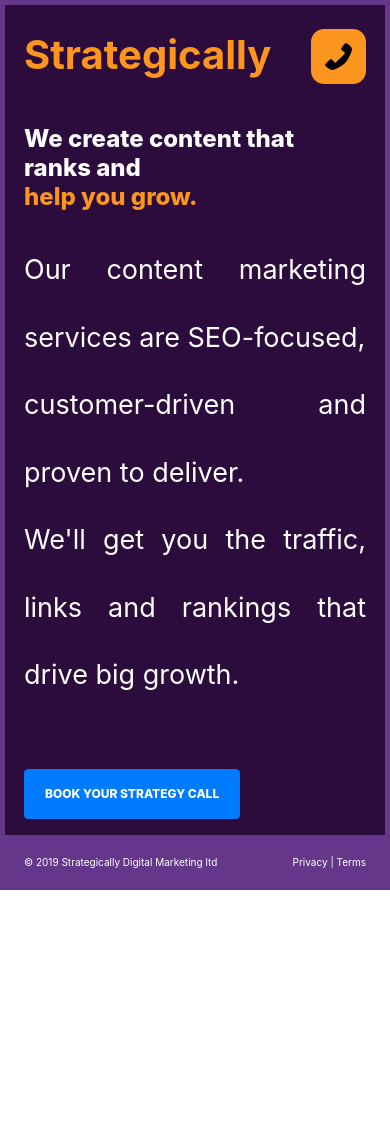
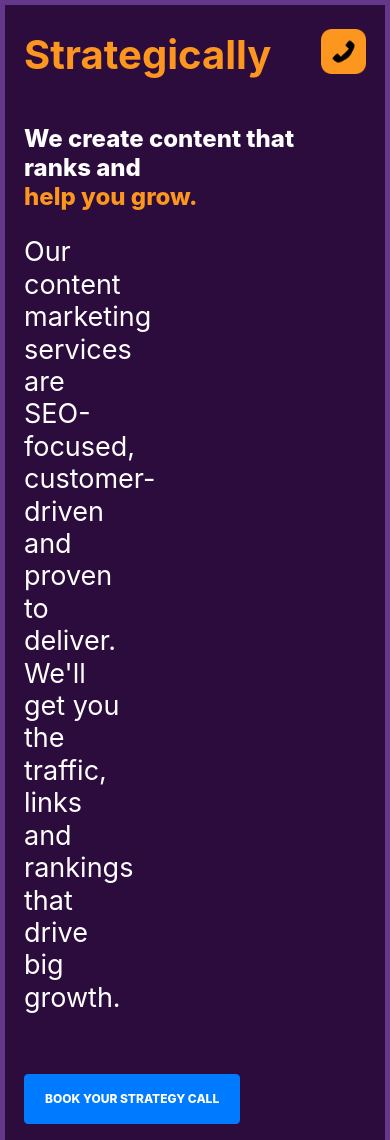
Before and after one commit to strategically/starter, a Gatsby site: page / in a window 390 px wide. Shown: the top 1140 px of the page. Before the commit the page ends 890 px from the top, so only its background shows below. Built offline with nearby package versions, Linux system fonts and the light colour scheme; Gatsby itself is replaced by a stand-in of ours.

Commit message:
resize phone icon

```diff
--- a/src/components/navigation.js
+++ b/src/components/navigation.js
@@ -11,7 +11,7 @@ const LinkStyle = {
 const Navigation = () => (
     <div>
         <Link to="/contact" style={ LinkStyle }>
-            <img src={phoneicon} alt="phone-icon" height="55" width="55"/>
+            <img src={phoneicon} alt="phone-icon" height="45" width="45"/>
         </Link>
 
         {/* <Link to="/" style={{textDecoration: `none`, color: `white`, marginLeft: `16px`}} >
--- a/src/pages/index.js
+++ b/src/pages/index.js
@@ -15,11 +15,11 @@ const IndexPage = ({ data }) => (
                 <span id="line1">We create content that ranks and</span><br/>
                 <span id="line2">help you grow.</span>
             </p>
-            <p id="para2">
-                Our content marketing services are SEO-focused, <br />customer-driven and
-                proven to deliver. <br />We'll get you the traffic, links and rankings that
+            <div id="para2">
+                Our content marketing services are SEO-focused, customer-driven and
+                proven to deliver. We'll get you the traffic, links and rankings that
                 drive big growth.
-            </p>
+            </div>
             <p id="para3">
                 <Link className="btn btn-primary" to="/contact">
                     BOOK YOUR STRATEGY CALL
--- a/src/styles/index.css
+++ b/src/styles/index.css
@@ -17,11 +17,12 @@
 #para2 {
     font-size: 27px;
     font-weight: 400;
-    line-height: 250%;
+    line-height: 120%;
     color: white;
     margin-top: 25px;
-    text-align: justify;
-    text-justify: inter-word;
+    /* text-align: justify; */
+    /* text-justify: inter-word; */
+    margin-right: 240px;
 }
 #para3 {
     margin-top: 60px;
```
